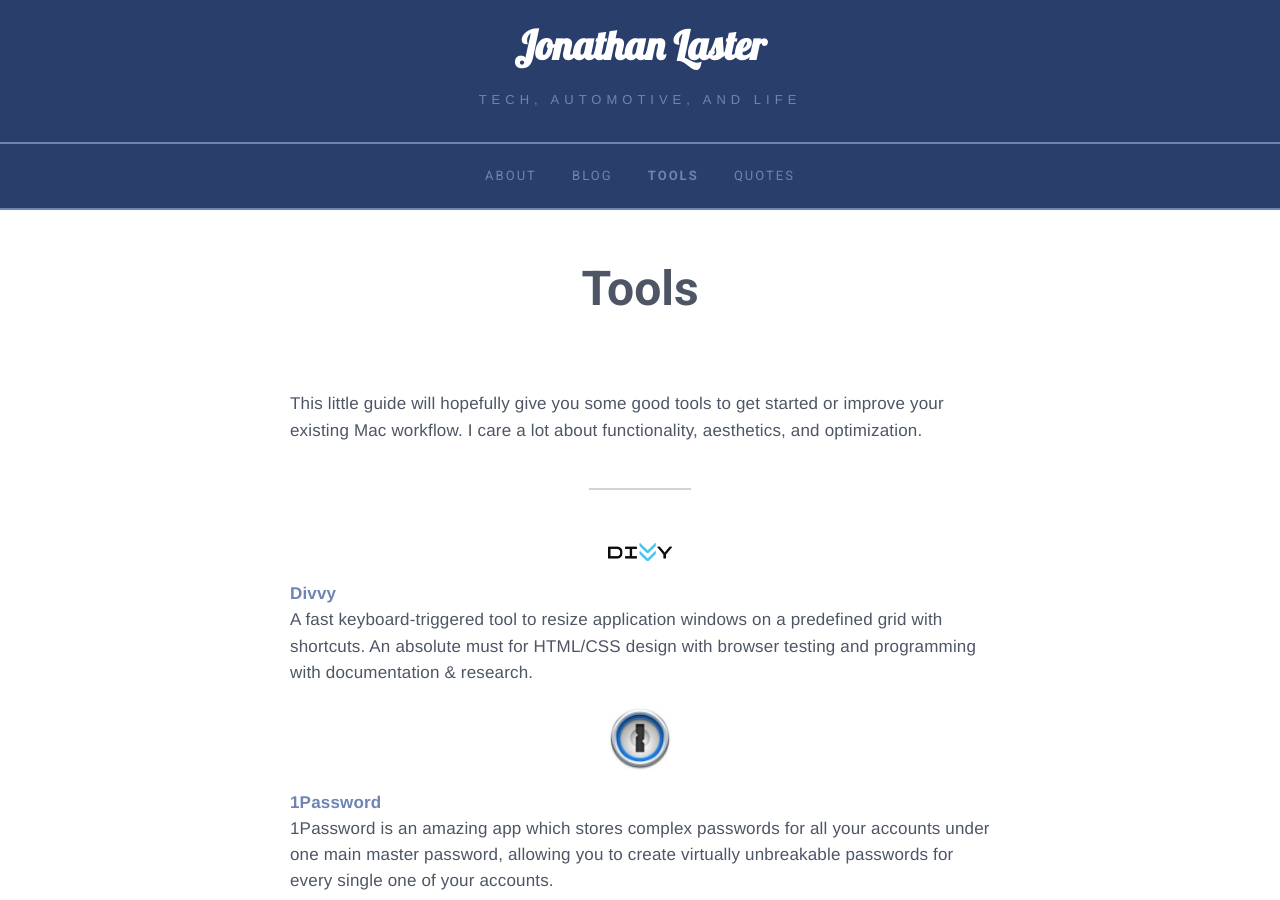
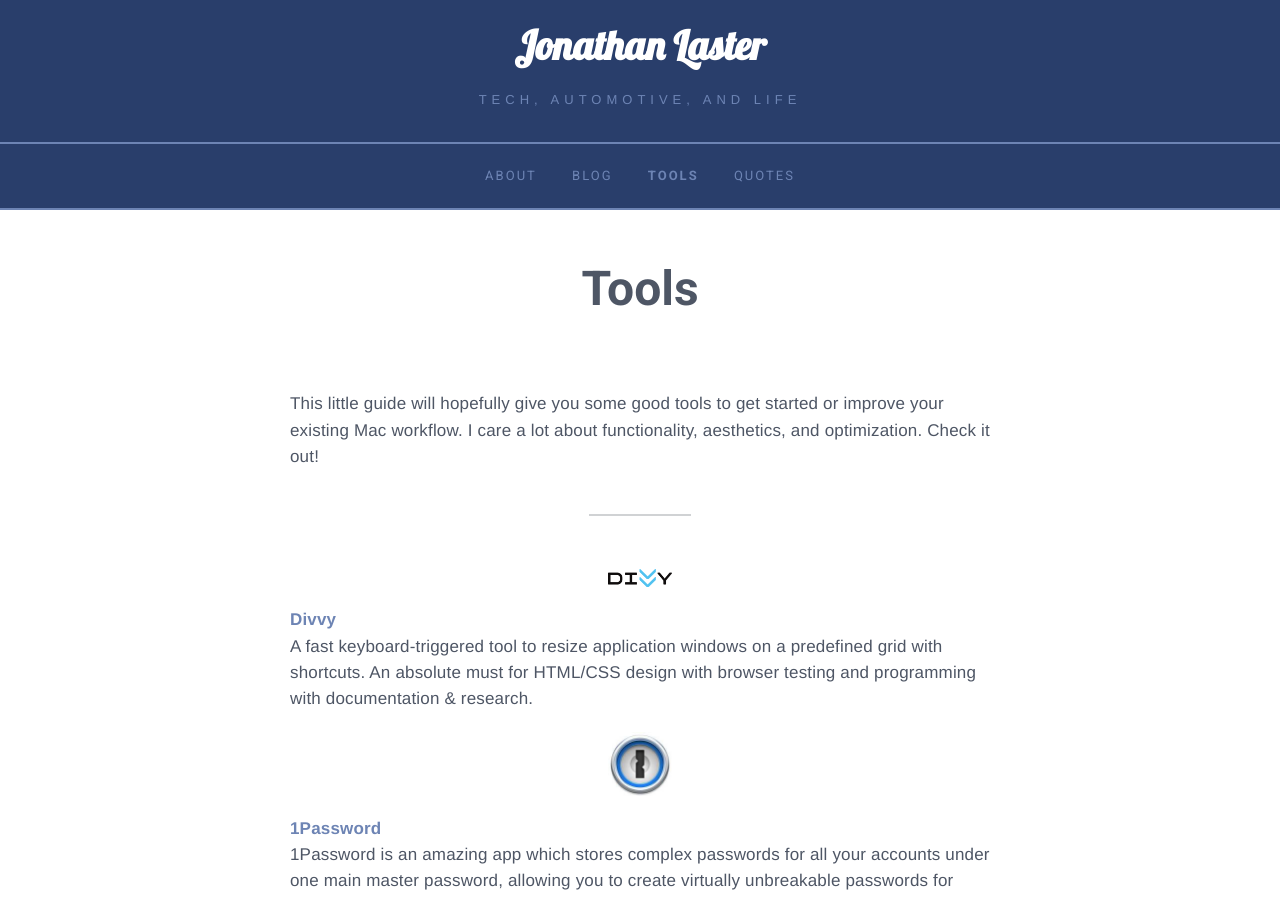
Before and after one commit to last-dev/jdl.io, a Jekyll site: the page built from tools.md, in a window 1280 px wide and 900 px high. Built offline with Jekyll 4.4.1, drawn with Linux system fonts in a browser that asks for light colours; nearby versions of some CDN libraries.

Commit message:
Added to main paragraph

```diff
--- a/tools.md
+++ b/tools.md
@@ -5,7 +5,7 @@
 active: tools
 ---
 
-This little guide will hopefully give you some good tools to get started or improve your existing Mac workflow. I care a lot about functionality, aesthetics, and optimization.
+This little guide will hopefully give you some good tools to get started or improve your existing Mac workflow. I care a lot about functionality, aesthetics, and optimization. Check it out!
 <hr>
 
 <img alt="Divvy" id="tools-logo" src="{{site.baseurl}}/img/divvy.png">
```
